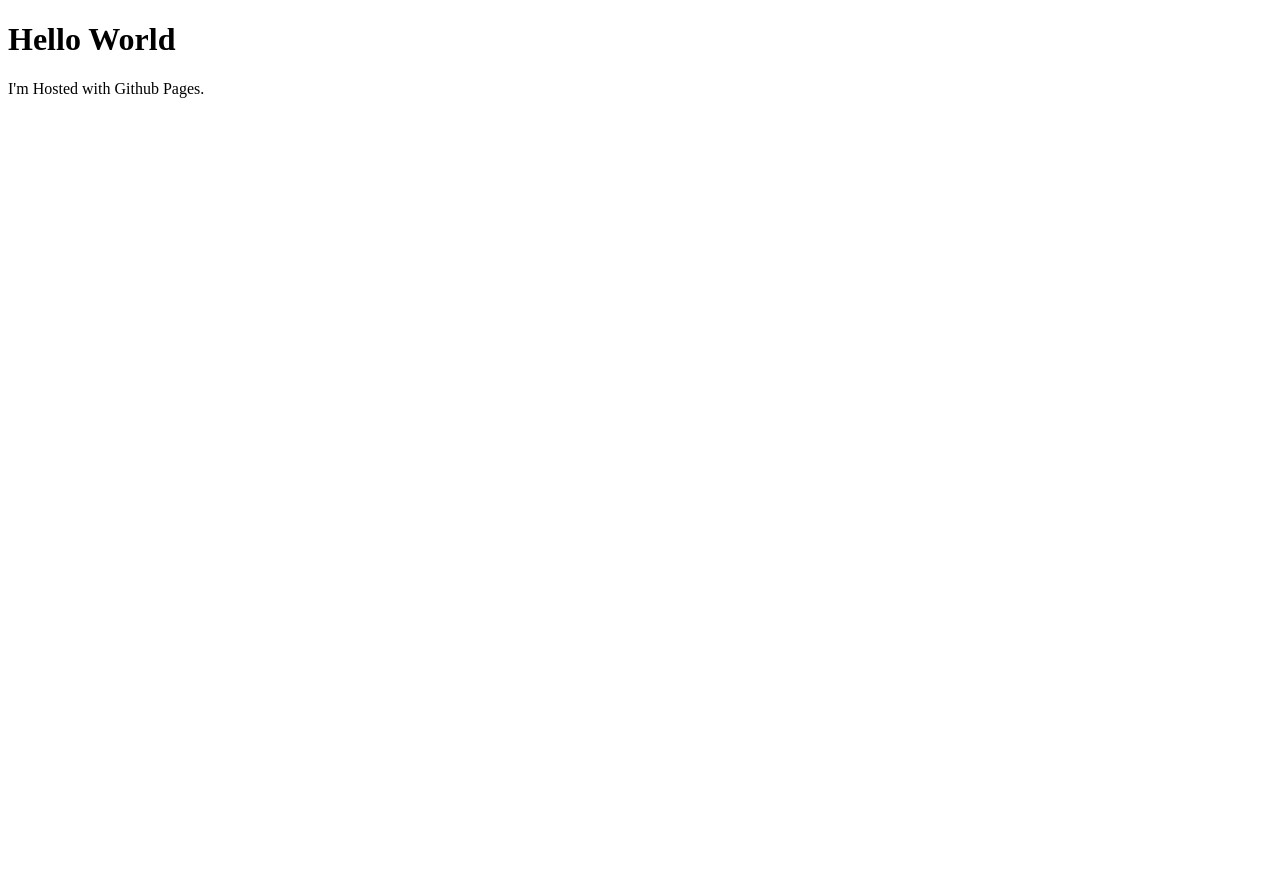
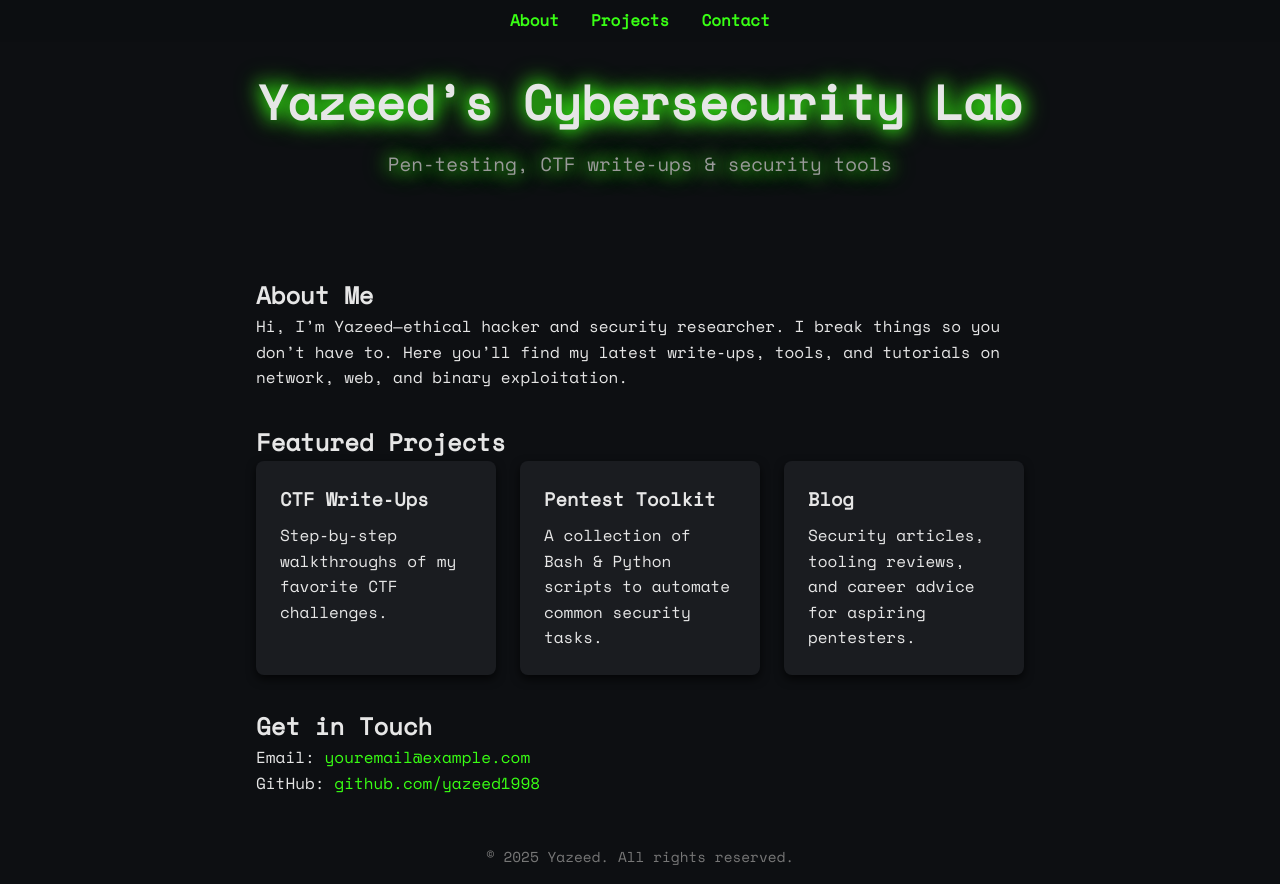
Before and after one commit to yazeed1998/yazeed1998.github.io, a plain HTML site: page index.html in a window 1280 px wide. Before the commit the page ends 800 px from the top, so only its background shows below. Drawn offline with nearby package versions, Linux system fonts and the light colour scheme.

Commit message:
Update index.html

```diff
--- a/index.html
+++ b/index.html
@@ -1,7 +1,106 @@
-<!DOCTYPE   HTML>
-<html>
-  <body>
-  <h1>Hello World</h1>
-    <p>I'm Hosted with Github Pages.</p>
-  </body>
+<!DOCTYPE html>
+<html lang="en">
+<head>
+  <meta charset="UTF-8">
+  <meta name="viewport" content="width=device-width, initial-scale=1">
+  <title>Cybersecurity by Yazeed</title>
+  <!-- Google Font -->
+  <link href="https://fonts.googleapis.com/css2?family=Space+Mono&display=swap" rel="stylesheet">
+  <style>
+    /* Reset & base */
+    * { margin: 0; padding: 0; box-sizing: border-box; }
+    body {
+      background: #0d0f12;
+      color: #e6e6e6;
+      font-family: 'Space Mono', monospace;
+      line-height: 1.6;
+    }
+    a { color: #39ff14; text-decoration: none; }
+    a:hover { text-decoration: underline; }
+    header {
+      text-align: center; padding: 4rem 1rem;
+      animation: glow 1.5s ease-in-out infinite alternate;
+    }
+    h1 { font-size: 3rem; margin-bottom: 0.5rem; }
+    p.subtitle { font-size: 1.2rem; color: #9a9a9a; }
+
+    /* Navigation */
+    nav {
+      position: fixed; top: 0; width: 100%; background: rgba(13,15,18,0.9);
+      padding: 0.5rem 1rem; display: flex; justify-content: center; gap: 2rem;
+      backdrop-filter: blur(5px);
+    }
+    nav a { font-weight: bold; }
+
+    /* Sections */
+    section {
+      max-width: 800px; margin: 2rem auto; padding: 0 1rem;
+    }
+    .features { display: grid; grid-template-columns: repeat(auto-fit, minmax(220px,1fr)); gap: 1.5rem; }
+    .card {
+      background: #1a1c20; padding: 1.5rem; border-radius: 0.5rem;
+      box-shadow: 0 4px 10px rgba(0,0,0,0.7);
+    }
+    .card h3 { margin-bottom: 0.5rem; }
+
+    /* Footer */
+    footer {
+      text-align: center; padding: 1rem;
+      font-size: 0.9rem; color: #777;
+    }
+
+    /* Glow animation */
+    @keyframes glow {
+      from { text-shadow: 0 0 5px #39ff14, 0 0 10px #39ff14; }
+      to   { text-shadow: 0 0 20px #39ff14, 0 0 30px #39ff14; }
+    }
+  </style>
+</head>
+<body>
+
+  <nav>
+    <a href="#about">About</a>
+    <a href="#projects">Projects</a>
+    <a href="#contact">Contact</a>
+  </nav>
+
+  <header>
+    <h1>Yazeed’s Cybersecurity Lab</h1>
+    <p class="subtitle">Pen‑testing, CTF write‑ups &amp; security tools</p>
+  </header>
+
+  <section id="about">
+    <h2>About Me</h2>
+    <p>Hi, I’m Yazeed—ethical hacker and security researcher. I break things so you don’t have to. Here you’ll find my latest write‑ups, tools, and tutorials on network, web, and binary exploitation.</p>
+  </section>
+
+  <section id="projects">
+    <h2>Featured Projects</h2>
+    <div class="features">
+      <div class="card">
+        <h3>CTF Write‑Ups</h3>
+        <p>Step‑by‑step walkthroughs of my favorite CTF challenges.</p>
+      </div>
+      <div class="card">
+        <h3>Pentest Toolkit</h3>
+        <p>A collection of Bash &amp; Python scripts to automate common security tasks.</p>
+      </div>
+      <div class="card">
+        <h3>Blog</h3>
+        <p>Security articles, tooling reviews, and career advice for aspiring pentesters.</p>
+      </div>
+    </div>
+  </section>
+
+  <section id="contact">
+    <h2>Get in Touch</h2>
+    <p>Email: <a href="mailto:youremail@example.com">youremail@example.com</a></p>
+    <p>GitHub: <a href="https://github.com/yazeed1998">github.com/yazeed1998</a></p>
+  </section>
+
+  <footer>
+    <p>&copy; 2025 Yazeed. All rights reserved.</p>
+  </footer>
+
+</body>
 </html>
```
